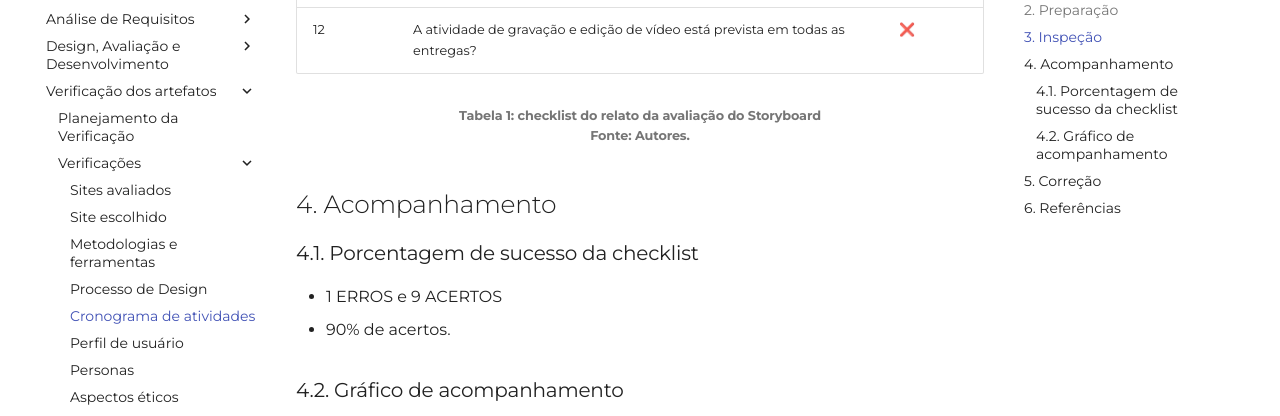
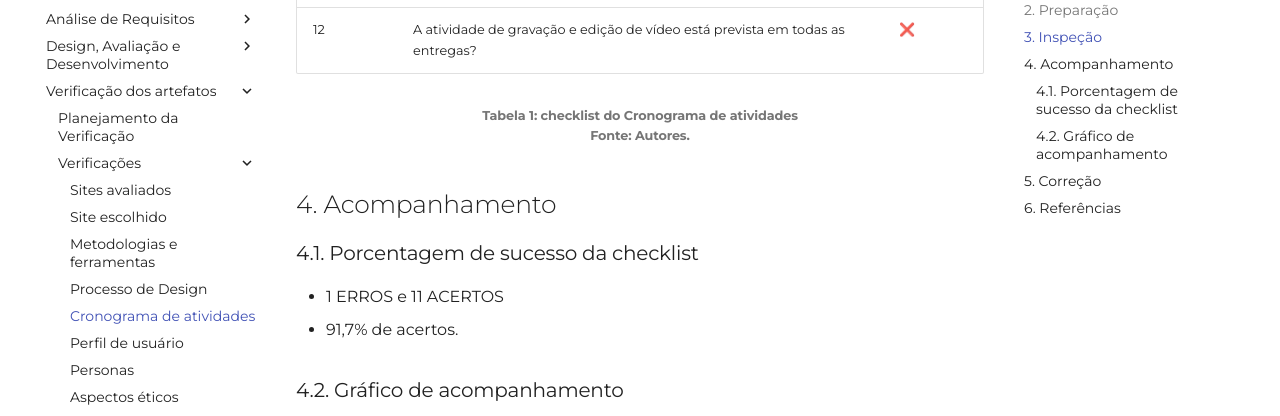
Before and after one commit to Mateusvff/2022.1-Faculdade-de-Arquitetura-e-Urbanismo, an MkDocs documentation site: the page built from docs/verificacao/verif-cronograma.md, in a window 1280 px wide and 900 px high, scrolled down 1687 px. Shown: the part 152-568 px from the top of the window. Built offline with MkDocs 1.6.1 and Material for MkDocs 9.7.7, drawn with Linux system fonts in a browser that asks for light colours; some web fonts are replaced; comment, search, counter and statistics services are not loaded.

Commit message:
:repeat:correções para o PR

```diff
--- a/docs/verificacao/verif-cronograma.md
+++ b/docs/verificacao/verif-cronograma.md
@@ -47,13 +47,13 @@ ID | Questão | Inspeção
 11 | Todas as tabelas de divisão de atividades possuem data limite para conclusão da revisão? | ✅
 12 | A atividade de gravação e edição de vídeo está prevista em todas as entregas? | ❌
 
-<h6 align = "center">Tabela 1: checklist do relato da avaliação do Storyboard<br>Fonte: Autores. </h6>
+<h6 align = "center">Tabela 1: checklist do Cronograma de atividades<br>Fonte: Autores. </h6>
 
 ## 4. Acompanhamento
 ### 4.1. Porcentagem de sucesso da checklist
 
-- 1 ERROS e 9 ACERTOS
-- 90% de acertos.
+- 1 ERROS e 11 ACERTOS
+- 91,7% de acertos.
 
 ### 4.2. Gráfico de acompanhamento
 
```
